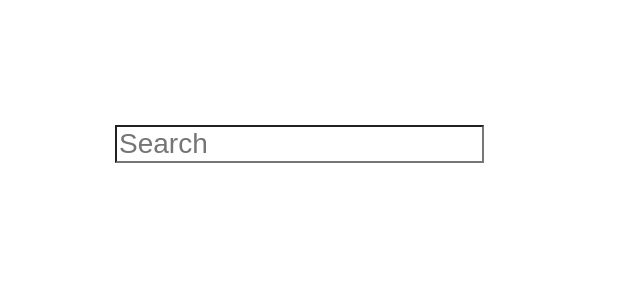
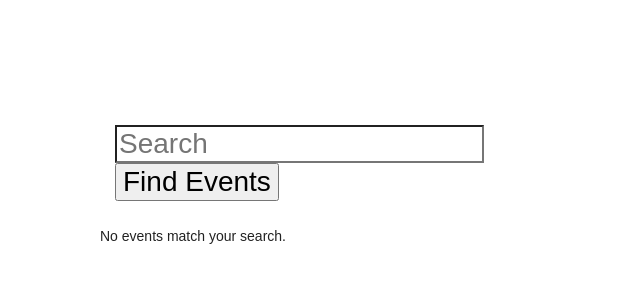
Before and after one commit to 00Sim/univate, a React (Create React App) app in the folder pages/: page / in a window 1280 px wide. Shown: the top 300 px of the page, without its empty margins (0-640 px from the left). Built offline with nearby package versions, Linux system fonts and the light colour scheme.

Commit message:
finished search bar functionality

```diff
--- a/pages/src/components/Home.jsx
+++ b/pages/src/components/Home.jsx
@@ -9,40 +9,50 @@ class Home extends Component {
     super();
     this.state = {
       events: sampleEvents,
+      searchText: '',
       results: []
     };
   }
 
   componentWillMount = () => {
     this.setState({
-      results: []
+      results: [],
+      searchText: ''
     })
   }
 
-  filterEvent = (event) => {
+  search = (text) => {
+    this.setState({
+      searchText: text.target.value
+    })
+  }
+
+  filterSearch = () => {
     var items = this.state.events;
     items = items.filter((item) => {
       return item.event_name.toLowerCase().indexOf(
-        event.target.value.toLowerCase()) !== -1
+        this.state.searchText.toLowerCase()) !== -1
     });
     this.setState({ results: items });
   }
-
 
   render() {
     return (
       <div className="home-card" >
         <div className="search-bar" >
           <form>
-            <input type="text" placeholder="Search" onChange={this.filterEvent}></input>
+            <input type="text" placeholder="Search" onChange={this.search}></input>
           </form>
+          <button onClick={this.filterSearch}> Find Events</button>
 
         </div>
         <div className="results">
           {
-            this.state.results.map(event => {
-              return <div key={event.id}>{event.event_name}</div>
-            })
+            this.state.results.length !== 0 ?
+              this.state.results.map(event => {
+                return <div key={event.id}>{event.event_name}</div>
+              }) :
+              <div> No events match your search. </div>
           }
         </div>
       </div>
```
